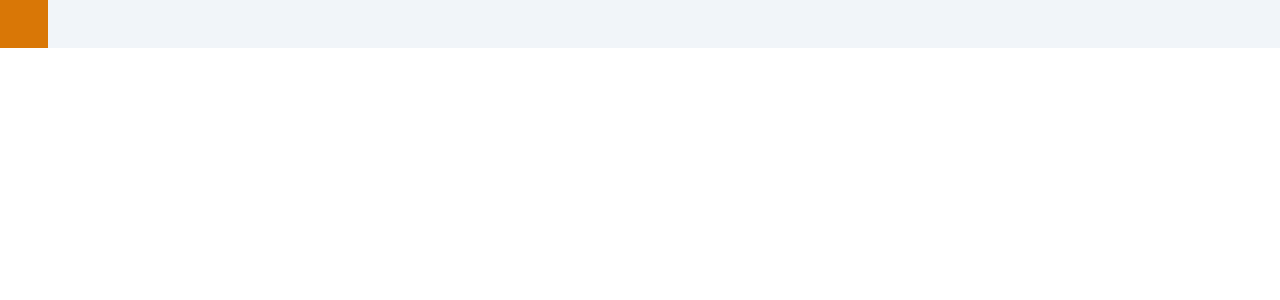
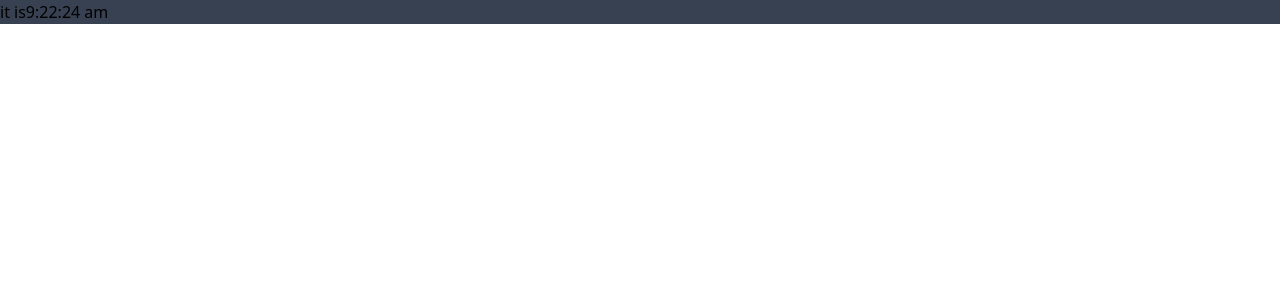
Before and after one commit to rsheasby/dashboard, a SvelteKit app in the folder web/: page / in a window 1280 px wide. Shown: the top 300 px of the page. Built offline with nearby package versions, Linux system fonts and the light colour scheme.

Commit message:
Clock plumbin

```diff
--- a/web/src/components/Widget.svelte
+++ /dev/null
@@ -1,2 +0,0 @@
-
-<div class="w-12 h-12 bg-amber-600"></div>
--- /dev/null
+++ b/web/src/components/clock.svelte
@@ -0,0 +1,31 @@
+<script lang="ts">
+    import { onMount, onDestroy } from 'svelte';
+
+    let currentTime = $state(new Date());
+    let intervalId: NodeJS.Timeout;
+
+    onMount(() => {
+        intervalId = setInterval(() => {
+            currentTime = new Date();
+        }, 200);
+
+        return () => {
+            clearInterval(intervalId);
+        };
+    });
+    const twelveHour = (t: Date) => {
+        let h = t.getHours();
+        return (h % 12 || 12).toString();
+    };
+
+    let hours: string = $derived(twelveHour(currentTime));
+    let minutes = $derived(currentTime.getMinutes().toString().padStart(2, '0'));
+    let seconds = $derived(currentTime.getSeconds().toString().padStart(2, '0'));
+    let ampm = $derived(currentTime.getHours() >= 12 ? 'pm' : 'am');
+
+</script>
+
+<div class="flex flex-row bg-gray-700">
+    <div>it is</div>
+    <div>{hours}:{minutes}:{seconds} {ampm}</div>
+</div>
--- a/web/src/routes/+page.svelte
+++ b/web/src/routes/+page.svelte
@@ -1,8 +1,5 @@
-<script lang="ts">
-    import Widget_1x1 from "../components/Widget.svelte";
+<script>
+	import Clock from "@components/clock.svelte";
 
 </script>
-
-<div id="container" class="h-full w-full bg-slate-100">
-    <Widget_1x1/>
-</div>
+<Clock/>
```
Also changed, not shown: web/src/routes/login/+page.svelte (deleted), 1 other file (tests, documents, lock files or other folders).
